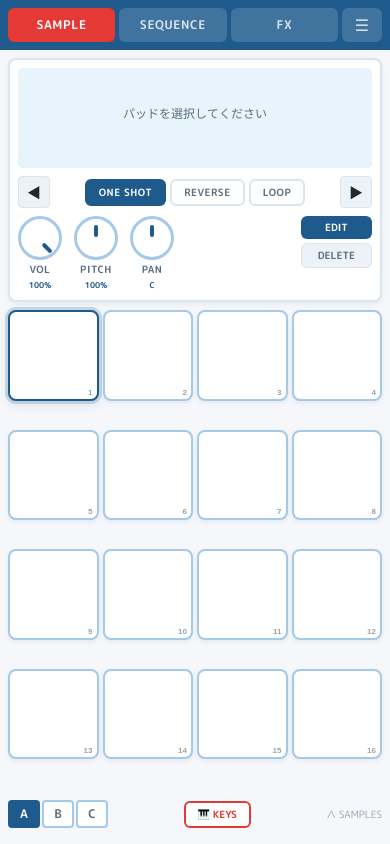
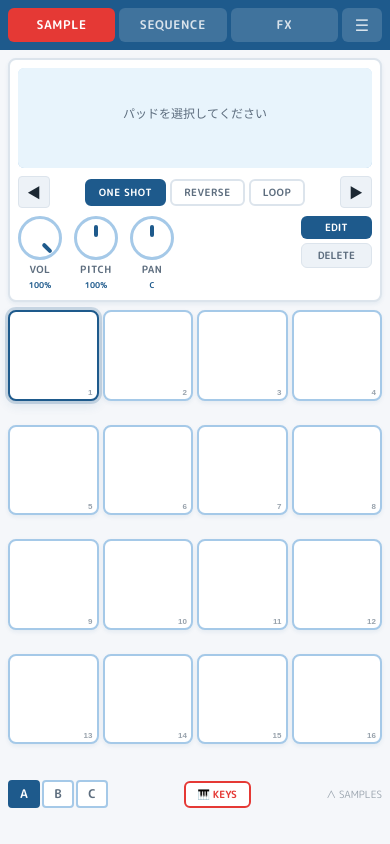
Before and after one commit to k-moeto/hakata-sampler, a website built with Vite: page index.html in a window 390 px wide. Built offline with nearby package versions, Linux system fonts and the light colour scheme.

Commit message:
Fix: Add extra padding to footer-controls for mobile browser UI

```diff
--- a/src/style.css
+++ b/src/style.css
@@ -469,6 +469,9 @@
   align-items: center;
   justify-content: space-between;
   padding: var(--spacing-sm) 0;
+  /* モバイルブラウザのUI（検索バー等）を避ける */
+  padding-bottom: calc(var(--spacing-sm) + env(safe-area-inset-bottom, 0px) + 20px);
+  margin-bottom: 0;
 }
 
 .bank-btns {
```
